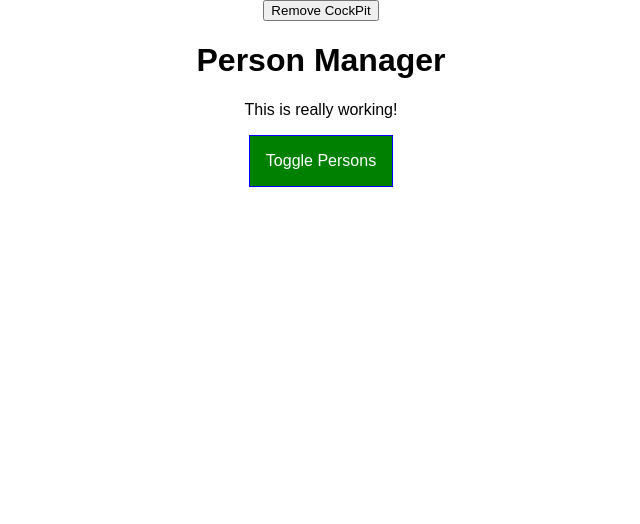
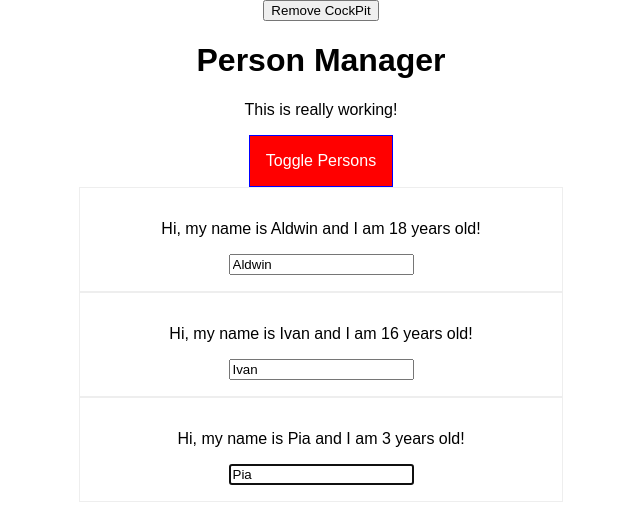
Before and after one commit to AldwinBenitez16/react-complete-guide, a React (Create React App) app: page / in a window 1280 px wide. Shown: the top 524 px of the page, without its empty margins (319-959 px from the left). Built offline with nearby package versions, Linux system fonts and the light colour scheme.

Commit message:
Using useRef in funcitonal components
- to use the ref as soon as possible, it can be used in the useEffect method which runs after the DOM re-renders

```diff
--- a/src/components/Cockpit/Cockpit.js
+++ b/src/components/Cockpit/Cockpit.js
@@ -1,9 +1,12 @@
-import React, { useEffect } from 'react';
+import React, { useEffect, useRef } from 'react';
 import styles from './Cockpit.module.css';
 
 const Cockpit = (props) => {
+    const toggleBtnRef = useRef(null);
+
     useEffect(() => {
         console.log('[Cockpit.js] useEffect');
+        toggleBtnRef.current.click();
         return () => {
             console.log('cleanup cleanup cleanup!!!');
         }
@@ -33,7 +36,7 @@
         <div className={styles.Cockpit} >
             <h1>{props.title}</h1>
             <p className={classes.join(' ')} >This is really working!</p>
-            <button className={btnClass} onClick={props.clicked}>Toggle Persons
+            <button ref={toggleBtnRef} className={btnClass} onClick={props.clicked}>Toggle Persons
             </button>
         </div>
     );
```
